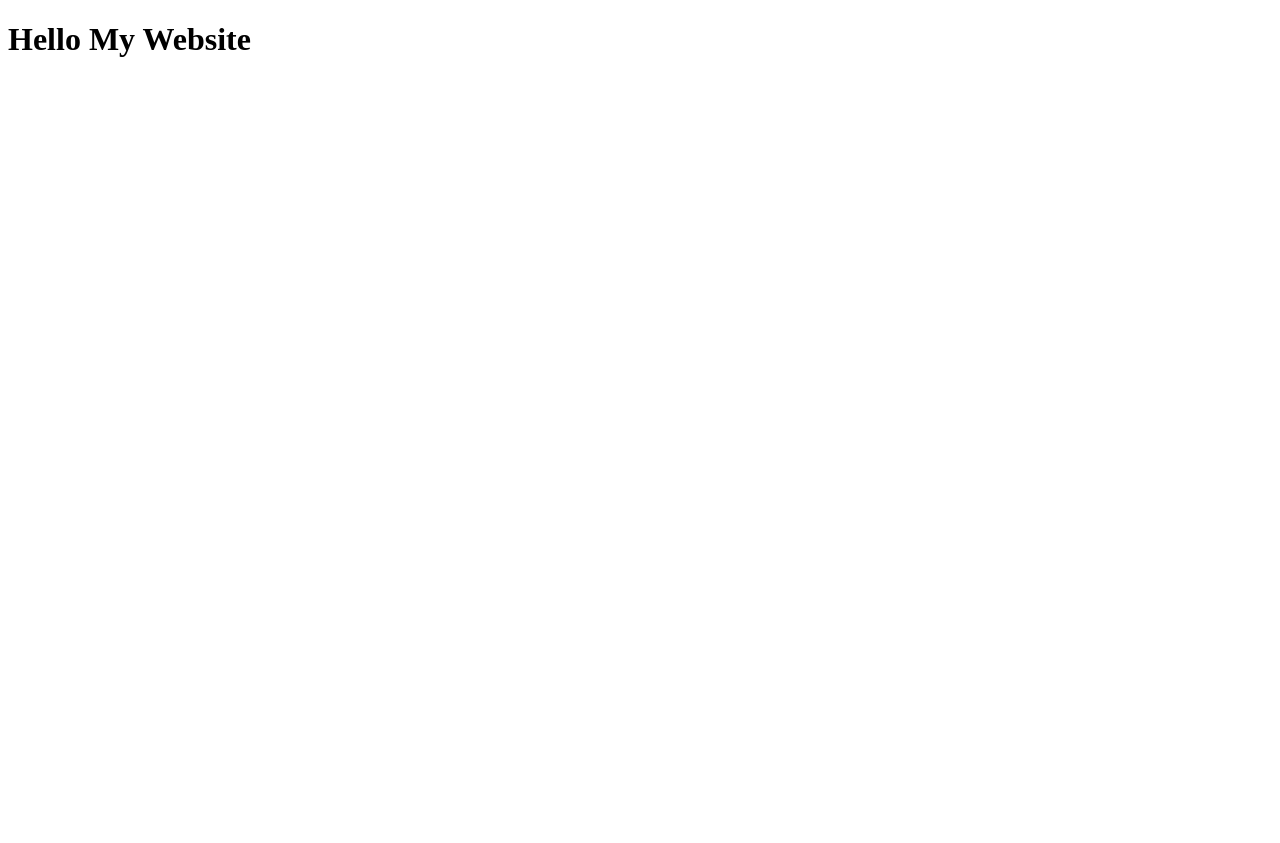
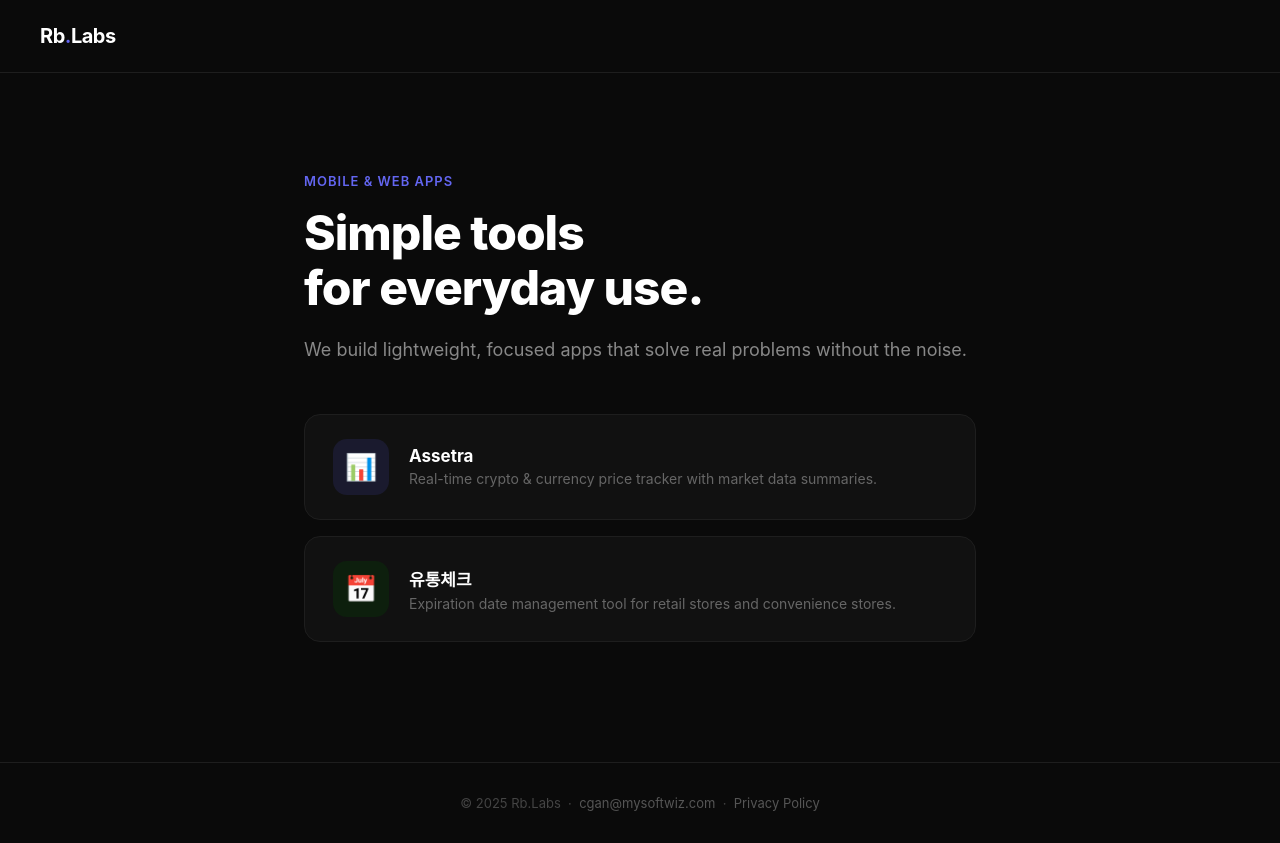
Before and after one commit to acgpoto/NowgoHome, a plain HTML site: page index.html in a window 1280 px wide. Before the commit the page ends 800 px from the top, so only its background shows below. Drawn offline with Linux system fonts and the light colour scheme.

Commit message:
feat: add company landing page

```diff
--- a/index.html
+++ b/index.html
@@ -1,16 +1,66 @@
 <!DOCTYPE html>
-<html>
- <head>
- <meta charset="utf-8">
-  <title></title>
-  <meta http-equiv="X-UA-Compatible" content="IE=edge">
-<script>
+<html lang="en">
+<head>
+  <meta charset="utf-8">
+  <meta name="viewport" content="width=device-width, initial-scale=1">
+  <title>Rb.Labs</title>
+  <style>
+    * { margin: 0; padding: 0; box-sizing: border-box; }
+    body { font-family: -apple-system, BlinkMacSystemFont, 'Segoe UI', sans-serif; background: #0a0a0a; color: #fff; }
+    header { padding: 24px 40px; border-bottom: 1px solid #1e1e1e; }
+    header h1 { font-size: 20px; font-weight: 700; letter-spacing: -0.5px; }
+    header span { color: #6366f1; }
+    .hero { max-width: 720px; margin: 100px auto; padding: 0 24px; }
+    .hero p.tag { font-size: 13px; color: #6366f1; font-weight: 600; letter-spacing: 1px; text-transform: uppercase; margin-bottom: 16px; }
+    .hero h2 { font-size: 48px; font-weight: 800; line-height: 1.15; letter-spacing: -1px; margin-bottom: 20px; }
+    .hero p.desc { font-size: 18px; color: #888; line-height: 1.7; margin-bottom: 48px; }
+    .apps { display: flex; flex-direction: column; gap: 16px; }
+    .app-card { background: #111; border: 1px solid #1e1e1e; border-radius: 16px; padding: 24px 28px; display: flex; align-items: center; gap: 20px; }
+    .app-icon { width: 56px; height: 56px; border-radius: 14px; display: flex; align-items: center; justify-content: center; font-size: 26px; flex-shrink: 0; }
+    .app-icon.assetra { background: #1a1a2e; }
+    .app-icon.expirecheck { background: #0d1f0d; }
+    .app-info h3 { font-size: 17px; font-weight: 700; margin-bottom: 4px; }
+    .app-info p { font-size: 14px; color: #666; }
+    footer { margin-top: 120px; padding: 32px 40px; border-top: 1px solid #1e1e1e; text-align: center; }
+    footer p { font-size: 13px; color: #444; }
+    footer a { color: #555; text-decoration: none; }
+    footer a:hover { color: #888; }
+  </style>
+</head>
+<body>
+  <header>
+    <h1>Rb<span>.</span>Labs</h1>
+  </header>
 
-</script>
-</head>
- <body>
- <h1>Hello My Website</h1>
+  <div class="hero">
+    <p class="tag">Mobile &amp; Web Apps</p>
+    <h2>Simple tools<br>for everyday use.</h2>
+    <p class="desc">We build lightweight, focused apps that solve real problems without the noise.</p>
 
+    <div class="apps">
+      <div class="app-card">
+        <div class="app-icon assetra">📊</div>
+        <div class="app-info">
+          <h3>Assetra</h3>
+          <p>Real-time crypto &amp; currency price tracker with market data summaries.</p>
+        </div>
+      </div>
+      <div class="app-card">
+        <div class="app-icon expirecheck">📅</div>
+        <div class="app-info">
+          <h3>유통체크</h3>
+          <p>Expiration date management tool for retail stores and convenience stores.</p>
+        </div>
+      </div>
+    </div>
+  </div>
 
- </body>
+  <footer>
+    <p>
+      &copy; 2025 Rb.Labs &nbsp;·&nbsp;
+      <a href="mailto:cgan@mysoftwiz.com">cgan@mysoftwiz.com</a> &nbsp;·&nbsp;
+      <a href="/privacy.html">Privacy Policy</a>
+    </p>
+  </footer>
+</body>
 </html>
```
